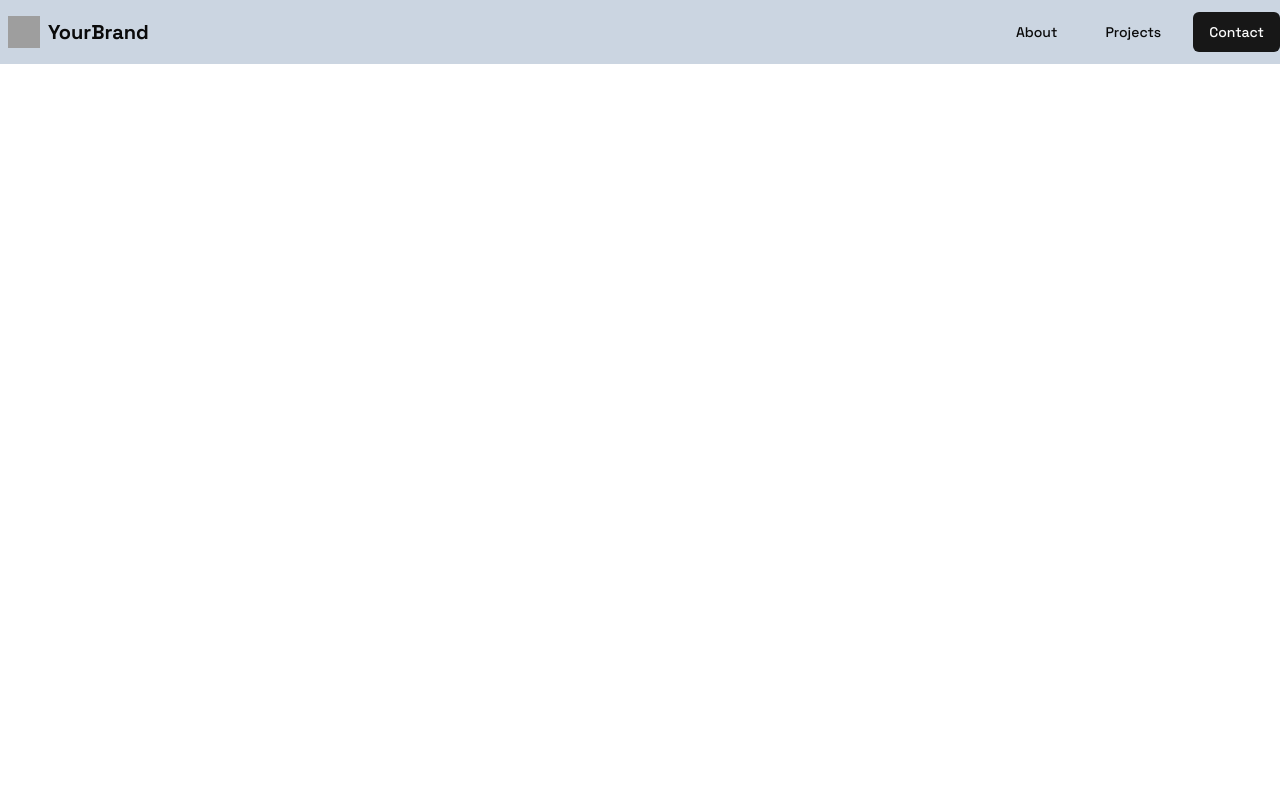
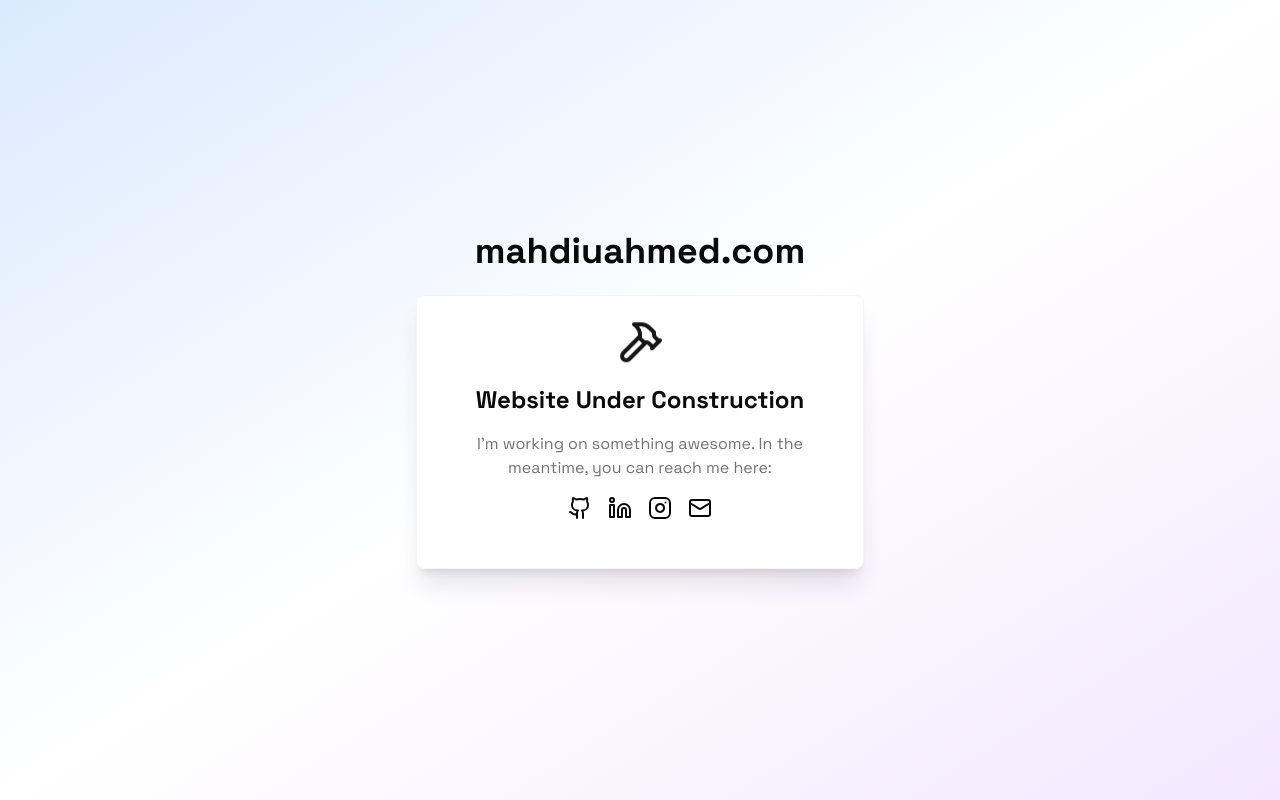
Before and after one commit to mahdiuahmed/mahdiuahmed-portfolio, a Next.js app: page / in a window 1280 px wide. Built offline with nearby package versions, Linux system fonts and the light colour scheme; grey boxes are pictures that could not be loaded.

Commit message:
create under construction home page and deploy

```diff
--- a/app/layout.tsx
+++ b/app/layout.tsx
@@ -35,8 +35,8 @@ export default function RootLayout({
   return (
     <html lang="en">
       <body className={`${space_grotesk.className}  antialiased`}>
-        <Navbar />
-        <main className="flex flex-1">{children}</main>
+        {/* <Navbar /> */}
+        <main className="">{children}</main>
       </body>
     </html>
   );
--- a/app/page.tsx
+++ b/app/page.tsx
@@ -1,8 +1,49 @@
-import Image from "next/image";
-import img from "../public/2151043375.jpg";
+import { Mail, Github, Linkedin, Instagram, Hammer } from "lucide-react";
+import { Card, CardContent } from "@/components/ui/card";
+import Link from "next/link";
 
 export default function Home() {
   return (
-    <main className="flex items-center justify-center w-screen h-screen "></main>
+    <main className="min-h-screen flex flex-col space-y-6 items-center justify-center bg-gradient-to-br from-blue-100 via-white to-purple-100 px-4">
+      <h1 className="font-extrabold ">mahdiuahmed.com</h1>
+      <Card className="w-full max-w-md text-center p-6 shadow-xl border-muted">
+        <CardContent>
+          <div className="flex flex-col items-center space-y-4">
+            <Hammer className="w-12 h-12 text-primary animate-bounce" />
+            <h1 className="text-2xl font-bold">Website Under Construction</h1>
+            <p className="text-muted-foreground">
+              I’m working on something awesome. In the meantime, you can reach
+              me here:
+            </p>
+            <div className="flex justify-center gap-4 mt-4">
+              <Link
+                href="https://github.com/mahdiuahmed"
+                target="_blank"
+                rel="noopener noreferrer"
+              >
+                <Github className="w-6 h-6 hover:text-primary hover:scale-150 transition-transform" />
+              </Link>
+              <Link
+                href="https://www.linkedin.com/in/mahmed01"
+                target="_blank"
+                rel="noopener noreferrer"
+              >
+                <Linkedin className="w-6 h-6 hover:text-primary hover:scale-150 transition-transform" />
+              </Link>
+              <Link
+                href="https://instagram.com/mahdiuahmed"
+                target="_blank"
+                rel="noopener noreferrer"
+              >
+                <Instagram className="w-6 h-6 hover:text-primary hover:scale-150 transition-transform" />
+              </Link>
+              <Link href="mailto:imahdiahmed01@gmail.com">
+                <Mail className="w-6 h-6 hover:text-primary hover:scale-150 transition-transform" />
+              </Link>
+            </div>
+          </div>
+        </CardContent>
+      </Card>
+    </main>
   );
 }
--- a/package.json
+++ b/package.json
@@ -11,6 +11,7 @@
   "dependencies": {
     "@radix-ui/react-dialog": "^1.1.2",
     "@radix-ui/react-slot": "^1.1.0",
+    "@tailwindcss/postcss": "^4.1.4",
     "class-variance-authority": "^0.7.0",
     "clsx": "^2.1.1",
     "firebase": "^11.0.1",
--- a/tailwind.config.ts
+++ b/tailwind.config.ts
@@ -1,7 +1,7 @@
 import type { Config } from "tailwindcss";
 
 const config: Config = {
-  darkMode: ["class"],
+  darkMode: "selector",
   content: [
     "./pages/**/*.{js,ts,jsx,tsx,mdx}",
     "./components/**/*.{js,ts,jsx,tsx,mdx}",
```
Also changed, not shown: 1 other file (tests, documents, lock files or other folders).
